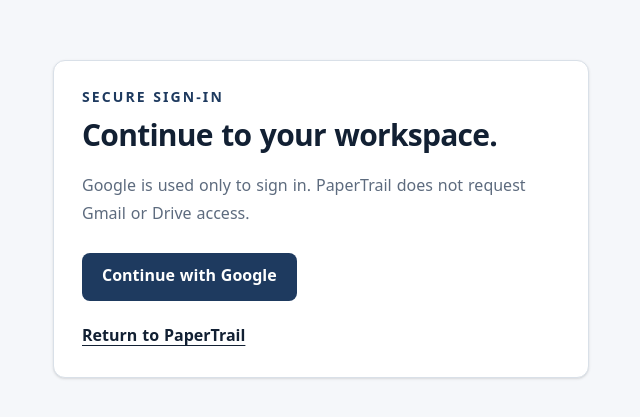
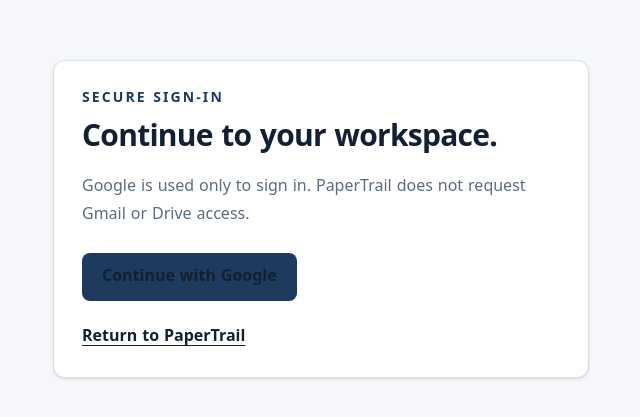
Before and after one commit to hafzism/papertrail, a Next.js app in the folder apps/web/: page /login in a window 1280 px wide. Shown: the part 181-598 px from the top of the page, without its empty margins (319-959 px from the left). Built offline with nearby package versions, Linux system fonts and the light colour scheme; no server answers.

Commit message:
fix server OAuth start through tunnel

```diff
--- /dev/null
+++ b/apps/web/app/auth/google/route.ts
@@ -0,0 +1,52 @@
+import { createServerClient } from "@supabase/ssr";
+import { NextResponse, type NextRequest } from "next/server";
+import { getPublicSupabaseConfig } from "../../../src/lib/supabase/config";
+
+function safeNext(value: string | null): string {
+  if (!value || !value.startsWith("/") || value.startsWith("//")) return "/app";
+  return value;
+}
+
+function publicOrigin(request: NextRequest): string {
+  const forwardedHost = request.headers.get("x-forwarded-host")?.split(",")[0]?.trim();
+  const forwardedProto = request.headers.get("x-forwarded-proto")?.split(",")[0]?.trim();
+  if (forwardedHost && (forwardedProto === "http" || forwardedProto === "https")) {
+    return `${forwardedProto}://${forwardedHost}`;
+  }
+  return request.nextUrl.origin;
+}
+
+/**
+ * Starts OAuth on the server so the PKCE verifier is stored in the response
+ * cookie before the browser leaves PaperTrail. This keeps sign-in usable when
+ * a development tunnel cannot maintain Next's client-side HMR connection.
+ */
+export async function GET(request: NextRequest): Promise<NextResponse> {
+  const config = getPublicSupabaseConfig();
+  const origin = publicOrigin(request);
+  const fallback = new URL("/login", origin);
+  fallback.searchParams.set("error", "oauth_start_failed");
+  if (config === null) return NextResponse.redirect(fallback);
+
+  const response = NextResponse.redirect(fallback);
+  const callback = new URL("/auth/callback", origin);
+  callback.searchParams.set("next", safeNext(request.nextUrl.searchParams.get("next")));
+  const supabase = createServerClient(config.url, config.publishableKey, {
+    cookies: {
+      getAll() {
+        return request.cookies.getAll();
+      },
+      setAll(values) {
+        values.forEach(({ name, value, options }) => response.cookies.set(name, value, options));
+      },
+    },
+  });
+
+  const { data, error } = await supabase.auth.signInWithOAuth({
+    provider: "google",
+    options: { redirectTo: callback.toString(), skipBrowserRedirect: true },
+  });
+  if (error || !data.url) return response;
+  response.headers.set("location", data.url);
+  return response;
+}
--- a/apps/web/app/login/sign-in-with-google.tsx
+++ b/apps/web/app/login/sign-in-with-google.tsx
@@ -1,40 +1,7 @@
-"use client";
-
-import { useState } from "react";
-import { createClient } from "../../src/lib/supabase/client";
-
 export function SignInWithGoogle({ next }: { next: string }) {
-  const [error, setError] = useState<string | null>(null);
-  const [starting, setStarting] = useState(false);
-
-  async function signIn(): Promise<void> {
-    setError(null);
-    setStarting(true);
-    try {
-      const redirectTo = new URL("/auth/callback", window.location.origin);
-      redirectTo.searchParams.set("next", next);
-      const { data, error: signInError } = await createClient().auth.signInWithOAuth({
-        provider: "google",
-        options: { redirectTo: redirectTo.toString(), skipBrowserRedirect: true },
-      });
-      if (signInError || !data.url) {
-        setError("Google sign-in could not start. Check the configured provider and redirect URLs.");
-        setStarting(false);
-        return;
-      }
-      window.location.assign(data.url);
-    } catch {
-      setError("Google sign-in could not start. Refresh and try again.");
-      setStarting(false);
-    }
-  }
-
   return (
-    <div>
-      <button aria-busy={starting} className="min-h-11 rounded-lg bg-[var(--navy)] px-5 py-3 font-semibold text-white hover:bg-[var(--navy-dark)] disabled:cursor-wait disabled:opacity-70" disabled={starting} onClick={() => void signIn()} type="button">
-        {starting ? "Opening Google…" : "Continue with Google"}
-      </button>
-      {error ? <p className="mt-3 text-sm text-red-800" role="alert">{error}</p> : null}
-    </div>
+    <a className="inline-flex min-h-11 items-center rounded-lg bg-[var(--navy)] px-5 py-3 font-semibold text-white hover:bg-[var(--navy-dark)]" href={`/auth/google?next=${encodeURIComponent(next)}`}>
+      Continue with Google
+    </a>
   );
 }
```
